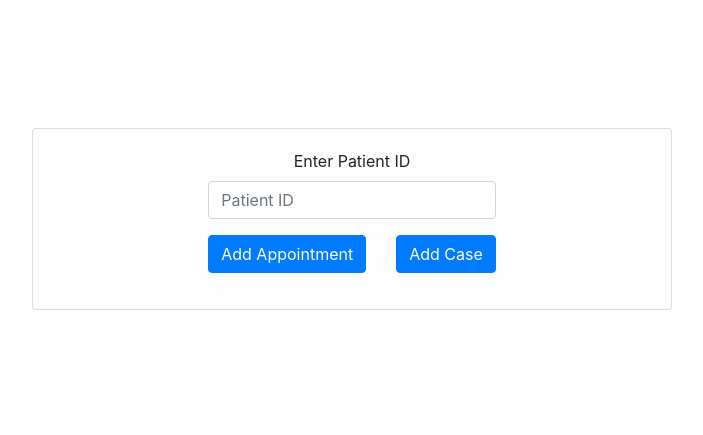
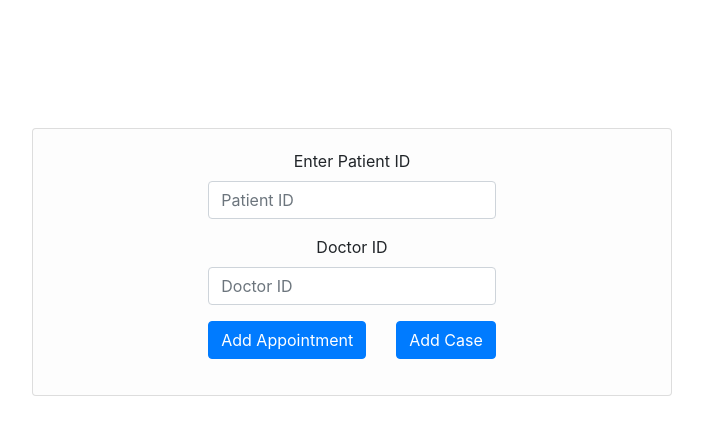
Before and after one commit to mhawk507/Ontogenesis, a Flask app: page /appointment in a window 1280 px wide. Shown: the part 56-491 px from the top of the page, without its empty margins (288-991 px from the left). Run offline with Flask 2, Linux system fonts and the light colour scheme; some libraries are stand-ins or nearby versions.

Commit message:
Appointment Done

```diff
--- a/app.py
+++ b/app.py
@@ -4,6 +4,8 @@ from flask_sqlalchemy import SQLAlchemy
 import bcrypt
 from sqlalchemy.exc import IntegrityError
 import enum
+
+from werkzeug import datastructures
 app = Flask(__name__)
 app.secret_key = "super secret key"
 app.config['SQLALCHEMY_DATABASE_URI'] = 'postgresql://xzhopgnzfqvvjm:07134b270fcbb63d1a6806b4827f546413ab403707ddb703130542f59260f6b8@ec2-34-232-191-133.compute-1.amazonaws.com:5432/dce6b26bnbtlp6'
@@ -107,7 +109,7 @@ def home():
 def login():
     username = request.form.get('username')
     password = request.form.get('password')
-    role = "Doctor"  # request.form.get('role')
+    role = "Pharmacist"  # "Doctor"  # request.form.get('role')
     user = User.query.filter_by(username=username, role=role).first()
     if user is None:
         flash('Please Check your username', 'danger')
@@ -122,7 +124,6 @@ def login():
             return render_template('PrescriptionPage.html')
         elif role == 'Reception':
             return render_template('AppointmentCase.html')
-
     else:
         flash('Username/Password is incorrect', 'danger')
         return render_template('index.html')
@@ -167,8 +168,33 @@ def logout():
     return redirect('/')
 
 
-@app.route('/appointment')
+@app.route('/appointment', methods=['POST', 'GET'])
 def appointment():
+    if request.method == 'POST':
+        patient_id = request.form.get('patientId')
+        doc_id = request.form.get('docid')
+        submit = request.form.get('submit')
+        if submit == 'add_appointment':
+            cases = Case_info.query.filter_by(
+                patient_id=patient_id, doctor_id=doc_id).all()
+            print(cases)
+        return render_template('caseregistration.html', data=cases)
+    else:
+        return render_template('AppointmentCase.html')
+
+
+@app.route('/appointment/create', methods=['POST'])
+def create_appointment():
+    case_id = request.form.get('case_id')
+    time = request.form.get('time')
+    date = request.form.get('date')
+    print(case_id, time, date)
+    appointment_id = appointment_generator(
+        case_id, appointment_date=date, appointment_time=time)
+    appointment = Appointment_info(
+        appointment_id, case_id, appointment_date=date, appointment_time=time)
+    db.session.add(appointment)
+    db.session.commit()
     return render_template('AppointmentCase.html')
 
 
@@ -176,6 +202,7 @@ def appointment():
 def prescription():
     if request.method == 'POST':
         patient_id = request.form.get('patient_id')
+        return render_template('PrescriptionResult.html', data=patient_id)
 
 
 @app.route('/DocPage', methods=['POST', 'GET'])
@@ -195,7 +222,6 @@ def DocPage():
         start_treatment = request.form.get('startoftreatment')
         end_treatment = request.form.get('endoftreatment')
         diagnosis = ' '.join(map(str, request.form.getlist('diagnosis')))
-        print(diagnosis)
         prescription_data = Prescription_info(
             prescription, prescription_id, start_treatment, end_treatment, diagnosis, notes, appointment_id)
         db.session.add(prescription_data)
--- a/templates/AppointmentCase.html
+++ b/templates/AppointmentCase.html
@@ -33,18 +33,24 @@
     <!--BODY-->
     <div class="card card text-center">
         <div class="card-body mx-auto">
-            <form>
+            <form action="/appointment" method="POST">
                 <div class="form-group">
                     <label for="patientId">Enter Patient ID</label>
-                    <input type="text" class="form-control" id="patientId" placeholder="Patient ID">
+                    <input type="text" class="form-control" id="patientId" name="patientId" placeholder="Patient ID">
+                </div>
+                <div class="form-group">
+                    <label for="docid">Doctor ID</label>
+                    <input type="text" class="form-control" id="docid" name="docid" placeholder="Doctor ID">
                 </div>
                 <div class="form-group">
                     <div class="row">
                         <div class="col-md-auto">
-                            <button type="submit" class="btn btn-primary" id="#">Add Appointment</button>
+                            <button type="submit" class="btn btn-primary" id="#" name="submit"
+                                value="add_appointment">Add Appointment</button>
                         </div>
                         <div class="col">
-                            <button type="submit" class="btn btn-primary" id="#">Add Case</button>
+                            <button type="submit" class="btn btn-primary" id="#" name="submit" value="add_case">Add
+                                Case</button>
                         </div>
                     </div>
                 </div>
--- a/templates/PrescriptionPage.html
+++ b/templates/PrescriptionPage.html
@@ -33,10 +33,10 @@
     <!--BODY-->
     <div class="card card text-center">
         <div class="card-body mx-auto">
-            <form>
+            <form request='/prescription' method="POST">
                 <div class="form-group">
                     <label for="patientId">Enter Patient ID</label>
-                    <input type="text" class="form-control" id="patientId" placeholder="Patient ID">
+                    <input type="text" class="form-control" id="patientId" placeholder="Patient ID" name="patientId">
                 </div>
                 <div class="form-group">
                     <button type="submit" class="btn btn-primary mx-auto" id="#">Search Prescription</button>
```
Also changed, not shown: templates/caseregistration.html (+10 -14 lines).
